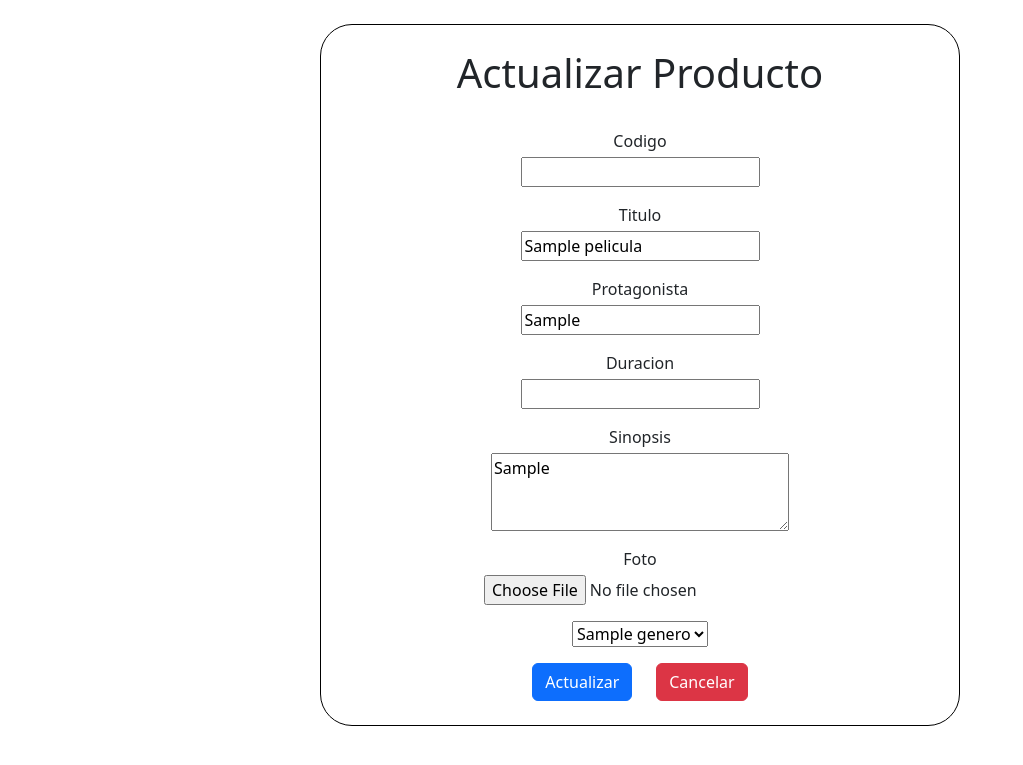
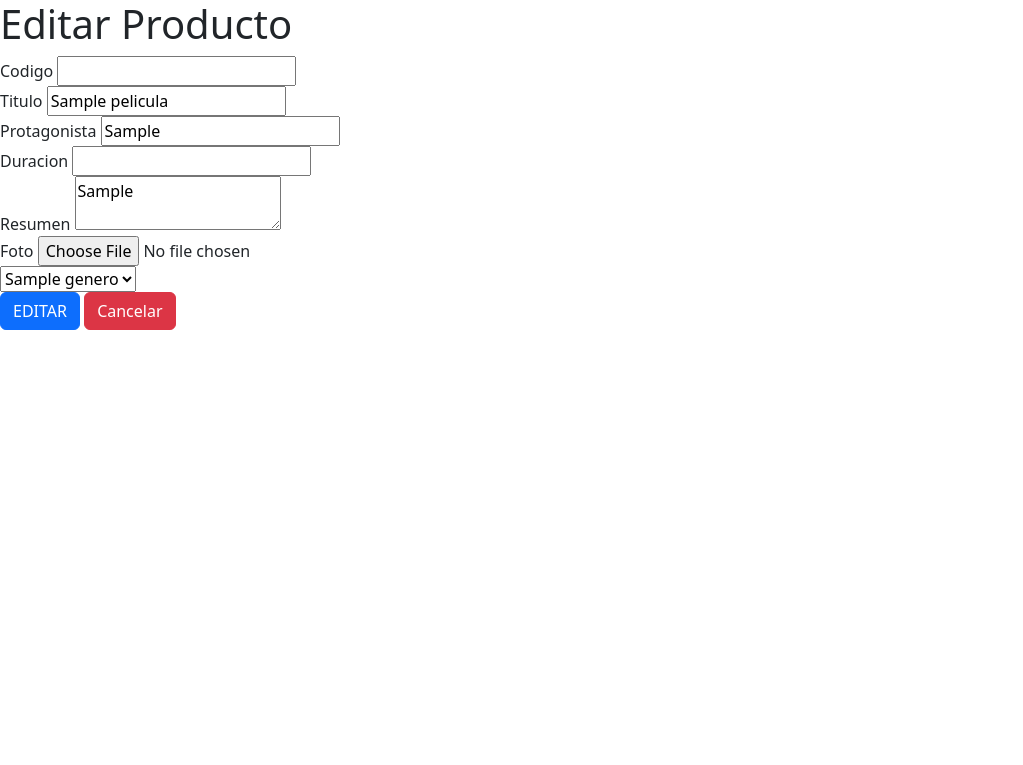
Before and after one commit to EmmanuelCastaneda/DjangoDB, a Django app: template TiendaDjango/appPeliculas/templates/actualizarPelicula.html in a window 1280 px wide. Shown: the top 765 px of the page, without its empty margins (0-1023 px from the left). Run offline with Django 5.2, Linux system fonts and the light colour scheme; the template is opened without the code that fills it: most values are stand-ins (such as "Sample title", 1, 10 or a date in 2020); parts of the project's set-up code (start-up, migrations or seed data) failed here and were passed over.

Commit message:
Segundo Commit

```diff
--- a/TiendaDjango/TiendaDjango/urls.py
+++ b/TiendaDjango/TiendaDjango/urls.py
@@ -28,6 +28,8 @@ urlpatterns = [
     path('',views.listarPeliculas),
     path('vistaAgregarPelicula/',views.vistaAgregarPelicula),
     path('agregarPelicula/',views.agregarPelicula),
+    path('eliminarPelicula/<str:id>/', views.eliminarPelicula),
+    path('editarPelicula/', views.actualizarPelicula),
 ]
 if settings.DEBUG:
     urlpatterns +=static(settings.MEDIA_URL,
--- a/TiendaDjango/appPeliculas/templates/actualizarPelicula.html
+++ b/TiendaDjango/appPeliculas/templates/actualizarPelicula.html
@@ -6,54 +6,54 @@
     <title>Document</title>
     <link href="https://cdn.jsdelivr.net/npm/bootstrap@5.3.3/dist/css/bootstrap.min.css" rel="stylesheet" integrity="sha384-QWTKZyjpPEjISv5WaRU9OFeRpok6YctnYmDr5pNlyT2bRjXh0JMhjY6hW+ALEwIH" crossorigin="anonymous">
     <script src="https://cdn.jsdelivr.net/npm/bootstrap@5.3.3/dist/js/bootstrap.bundle.min.js" integrity="sha384-YvpcrYf0tY3lHB60NNkmXc5s9fDVZLESaAA55NDzOxhy9GkcIdslK1eN7N6jIeHz" crossorigin="anonymous"></script>
-    <link rel="stylesheet" href="../static/Style/actualizarPelicula.css">
+
 </head>
 <body>
-    <div class="container mt-4 p-4 col-6 border border-black p-2 mb-2 rounded-5 d-flex flex-column gap-4 justify-content-center align-items-center">
-        <h1>Actualizar Producto</h1>
-        <form class="d-flex flex-column gap-3 justify-content-center align-items-center" action="/actualizarPelicula/" method="post" enctype="multipart/form-data">
+    <div class="">
+        <h1>Editar Producto</h1>
+        <form class="" action="/editarPelicula/" method="post" enctype="multipart/form-data">
             {% csrf_token %}
-            <div class="d-flex flex-column gap-1 text-center ">
+            <div class="">
                 <span>Codigo</span>
-                <input type="number" name="cod" value="{{pelicula.pel_codigo}}">
+                <input type="number" name="codigo" value="{{pelicula.pelCodigo}}">
             </div>
-            <div class="d-flex flex-column gap-1 text-center ">
+            <div class="">
                 <span>Titulo</span>
-                <input type="text" name="title" value="{{pelicula.pel_titulo}}">
+                <input type="text" name="titulo" value="{{pelicula.pelTitulo}}">
             </div>
-            <div class="d-flex flex-column gap-1 text-center ">
+            <div class="">
                 <span>Protagonista</span>
-                <input type="text" name="prota" value="{{pelicula.pel_protagonista}}">
+                <input type="text" name="protagonista" value="{{pelicula.pelProtagonista}}">
             </div>
-            <div class="d-flex flex-column gap-1 text-center ">
+            <div class="">
                 <span>Duracion</span>
-                <input type="number" name="dure" value="{{pelicula.pel_duracion}}">
+                <input type="number" name="duracion" value="{{pelicula.pelDuracion}}">
             </div>
-            <div class="d-flex flex-column gap-1 text-center ">
-                <span>Sinopsis</span>
-                <textarea cols="30" rows="3" type="text" name="sinop" value="">{{pelicula.pel_sinopsis}}</textarea>
+            <div class="">
+                <span>Resumen</span>
+                <textarea  type="text" name="resumen" value="">{{pelicula.pelResumen}}</textarea>
             </div>
-            <div class="d-flex flex-column gap-1 text-center ">
+            <div class="">
                 <span>Foto</span>
-                <input type="file" name="photo">
+                <input type="file" name="foto">
             </div>
-            <div class="d-flex flex-column gap-1 text-center ">
-                <select name="idGenero" id="">
+            <div class="">
+                <select name="IDGenero" id="">
                     <option value="">Seleccione</option>
                     {% for g in generos %}
-                    {%if g.id == pelicula.pel_genero.id %}
-                    <option value="{{g.id}}" selected>{{g.gen_nombre}}</option>
+                    {%if g.id == pelicula.pelGenero.id %}
+                    <option value="{{g.id}}" selected>{{g.genNombre}}</option>
                     {%else%}
-                    <option value="{{g.id}}">{{g.gen_nombre}}</option>
+                    <option value="{{g.id}}">{{g.genNombre}}</option>
                     {% endif %}
                     {% endfor %}
                 </select>
             </div>
-            <div class="d-flex gap-4 ">
-                <button class="btn btn-primary">Actualizar</button>
+            <div class="">
+                <button class="btn btn-primary">EDITAR</button>
                 <a class="btn btn-danger" href="/">Cancelar</a>
             </div>
-            <input type="hidden" name="idPelicula" value="{{pelicula.id}}">
+            <input type="hidden" name="IDPelicula" value="{{pelicula.id}}">
         </form>
     </div>
 </body>
--- a/TiendaDjango/appPeliculas/templates/listarPeliculas.html
+++ b/TiendaDjango/appPeliculas/templates/listarPeliculas.html
@@ -54,7 +54,10 @@
                         <img src="/media/{{p.pelFoto}}" alt="" width="100" height="100">
                     </td>
                     <td>{{p.pelGenero.genNombre}}</td>
-                    <td class="text-center"><a href="/consultarPelicula/{{p.id}}/"></a> </td>
+                    <td class="text-center"><a href="/consultarPelicula/{{p.id}}/"></a>
+                        <button onclick="eliminarPelicula('{{p.pk}}')" class="btn btn-danger">Eliminar</button>
+                     </td>
+
                 </tr>
                 {% endfor %}
             </tbody>
```
Also changed, not shown: TiendaDjango/appPeliculas/views.py (+37 -0 lines).
